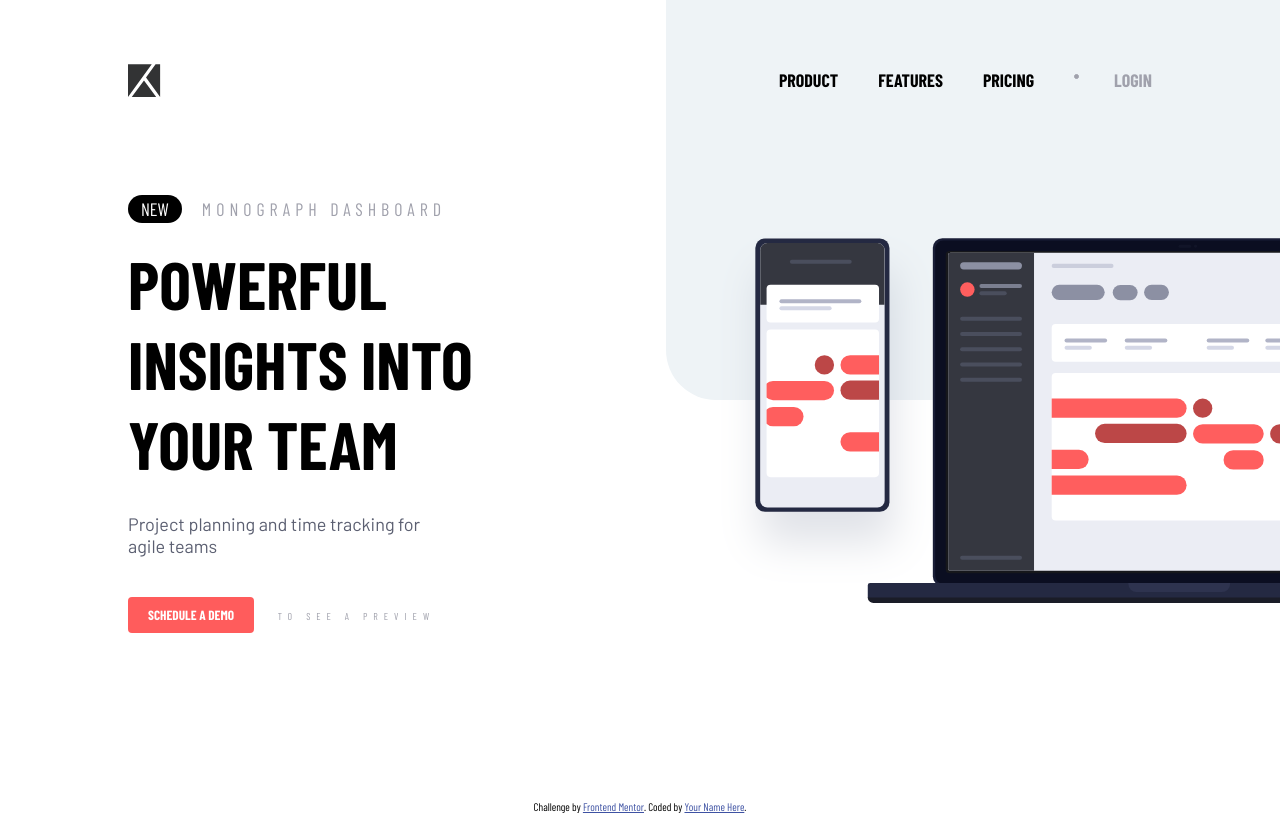
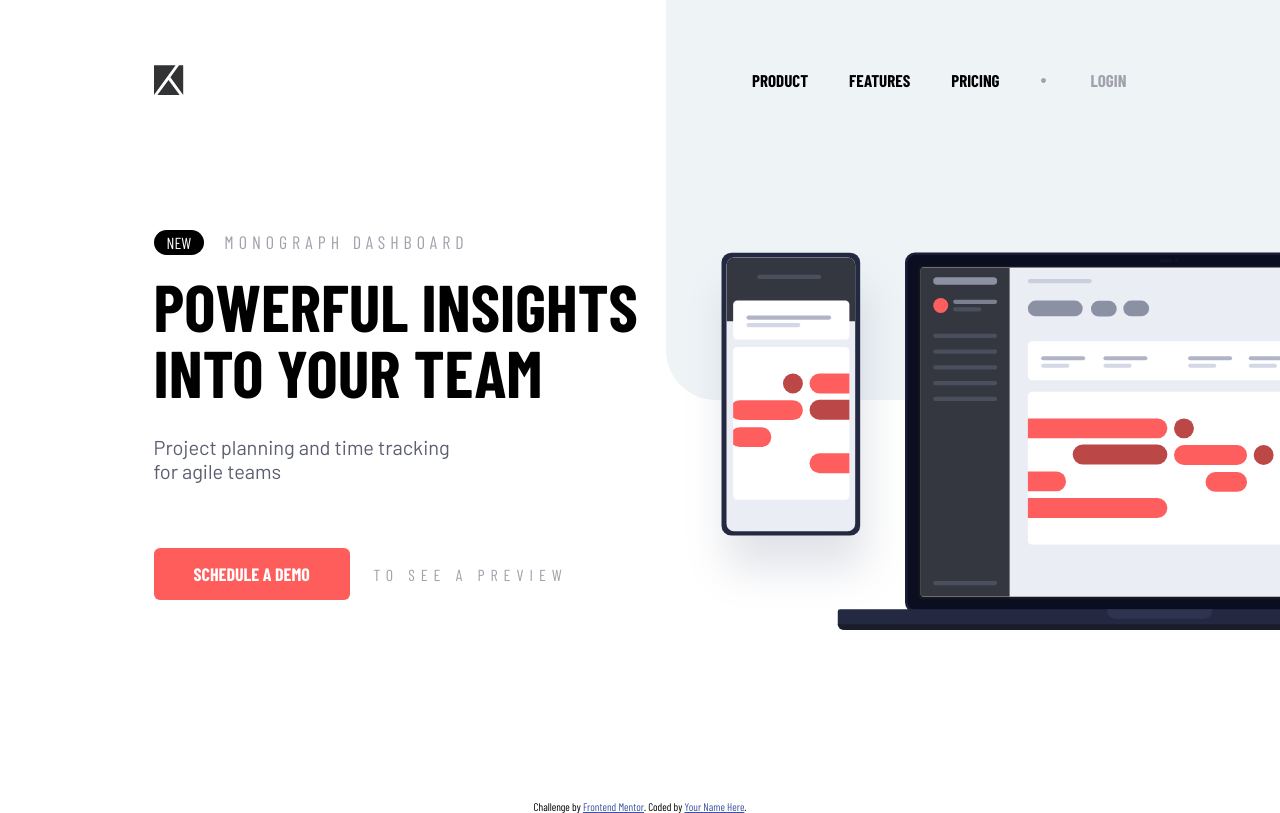
Before and after one commit to abe-m1/project-tracking-intro-component, a website: page index.html in a window 1280 px wide. Drawn offline with nearby package versions, Linux system fonts and the light colour scheme.

Commit message:
mobile styling

```diff
--- a/index.html
+++ b/index.html
@@ -26,7 +26,7 @@
             <li class="menu-item">Product</li>
             <li class="menu-item">Features</li>
             <li class="menu-item">Pricing</li>
-            <li class="menu-item"><div class="circle"></div></li>
+            <li class="menu-item circle-item"><div class="circle"></div></li>
             <li class="menu-item">Login</li>
           </ul>
           <a href="" id="nav-button">
@@ -36,11 +36,13 @@
         </header>
         <div class="split">
           <div class="right">
-            <img
-              class="device-image"
-              src="images/illustration-devices.svg"
-              alt=""
-            />
+            <div class="device-image-container">
+              <img
+                class="device-image"
+                src="images/illustration-devices.svg"
+                alt=""
+              />
+            </div>
           </div>
           <div class="left">
             <div class="top-line">
--- a/scss/main.scss
+++ b/scss/main.scss
@@ -88,7 +88,7 @@ body {
   }
 }
 .container {
-  width: 80%;
+  width: 76%;
   margin: auto;
 
   @include respond(phone) {
@@ -100,7 +100,7 @@ body {
   justify-content: space-between;
   height: 16rem;
   align-items: center;
-  margin-bottom: 3.5rem;
+  margin-bottom: 7.5rem;
 
   @include respond(phone) {
     height: 11rem;
@@ -120,8 +120,13 @@ body {
   text-transform: uppercase;
   font-weight: 700;
   border-bottom: 1px solid transparent;
+  font-size: 1.7rem;
   &:not(:last-child) {
-    margin-right: 4rem;
+    margin-right: 4.1rem;
+
+    &:hover {
+      border-bottom: 1px solid $darkGrayishBlue;
+    }
   }
   &:last-child {
     color: $grayishBlue;
@@ -131,8 +136,11 @@ body {
     }
   }
 }
+.circle-item {
+  margin-right: 5rem !important;
+}
 .logo {
-  width: 3.3rem;
+  width: 3rem;
 
   @include respond(phone) {
     width: 2.8rem;
@@ -150,15 +158,34 @@ body {
 }
 .right {
   margin-top: 1rem;
-  margin-right: -20rem;
+  margin-right: -9rem;
   order: 1;
+  flex: 50%;
 
   @include respond(phone) {
     margin-bottom: 9rem;
+    flex: none;
+    margin-right: -20rem;
   }
 }
+
+.left {
+  flex: 50%;
+  margin-top: -4rem;
+  @include respond(phone) {
+    flex: none;
+    margin-top: 0;
+  }
+}
+.device-image-container {
+  width: 100%;
+  // position: absolute;
+  position: relative;
+  top: 0;
+}
+
 .device-image {
-  width: 122%;
+  width: 150%;
   @include respond(phone) {
     width: 100%;
     margin-left: -2.4rem;
@@ -167,7 +194,7 @@ body {
 .top-line {
   display: flex;
   align-items: center;
-  margin-bottom: 2rem;
+  margin-bottom: 1.8rem;
 
   @include respond(phone) {
     margin-bottom: 1.8rem;
@@ -186,26 +213,29 @@ body {
   padding: 0.3rem 1.3rem;
   margin-right: 2rem;
   text-transform: uppercase;
+  font-size: 1.6rem;
 }
 
 .main-headline {
   text-transform: uppercase;
-  width: 80%;
-  font-size: 6.7rem;
+  width: 100%;
+  font-size: 6.6rem;
   margin-bottom: 3rem;
+  line-height: 1;
 
   @include respond(phone) {
     width: 100%;
     font-size: 4.3rem;
     line-height: 1.1;
-    margin-bottom: 1.6rem;
+    margin-bottom: 1.9rem;
   }
 }
 
 .sub-headline {
   font-family: 'Barlow', sans-serif;
-  margin-bottom: 4rem;
+  margin-bottom: 6.5rem;
   color: $darkGrayishBlue;
+  font-size: 2rem;
 
   width: 56%;
   @include respond(phone) {
@@ -219,15 +249,20 @@ body {
   background-color: $red;
   border: none;
   color: $white;
-  padding: 1rem 2rem;
-  border-radius: 4px;
+  padding: 1.5rem 4rem;
+  border-radius: 6px;
   margin-right: 2rem;
   text-transform: uppercase;
   font-family: 'Barlow Condensed', sans-serif;
   font-weight: 700;
+  font-size: 1.8rem;
+
+  &:hover {
+    box-shadow: inset 0 0 100px 100px rgba(255, 255, 255, 0.1);
+  }
 
   @include respond(phone) {
-    padding: 1.2rem 3rem;
+    padding: 1.3rem 3rem;
     margin-right: 1rem;
     letter-spacing: 0.1rem;
     font-size: 1.5rem;
@@ -240,7 +275,7 @@ body {
   text-transform: uppercase;
   font-family: 'Barlow Condensed', sans-serif;
   letter-spacing: 0.6rem;
-  font-size: 1rem;
+  font-size: 1.6rem;
   @include respond(phone) {
     letter-spacing: 0.4rem;
     font-size: 1.5rem;
@@ -263,7 +298,7 @@ body {
   background-color: $grayishBlue;
   border-radius: 5px;
   position: absolute;
-  top: 7.4rem;
+  top: 7.8rem;
 }
 
 #nav-button {
```
Also changed, not shown: css/style.css.
